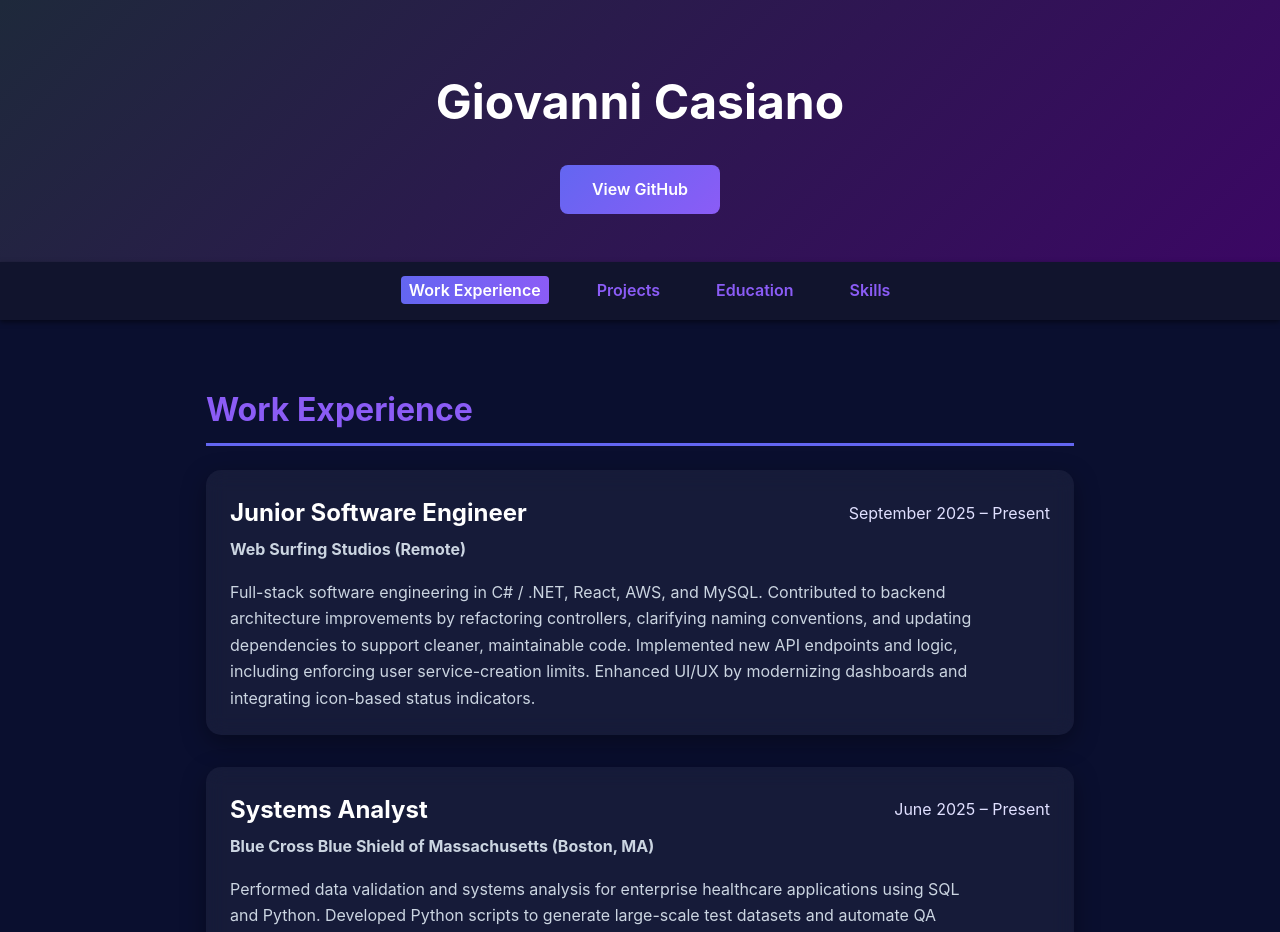
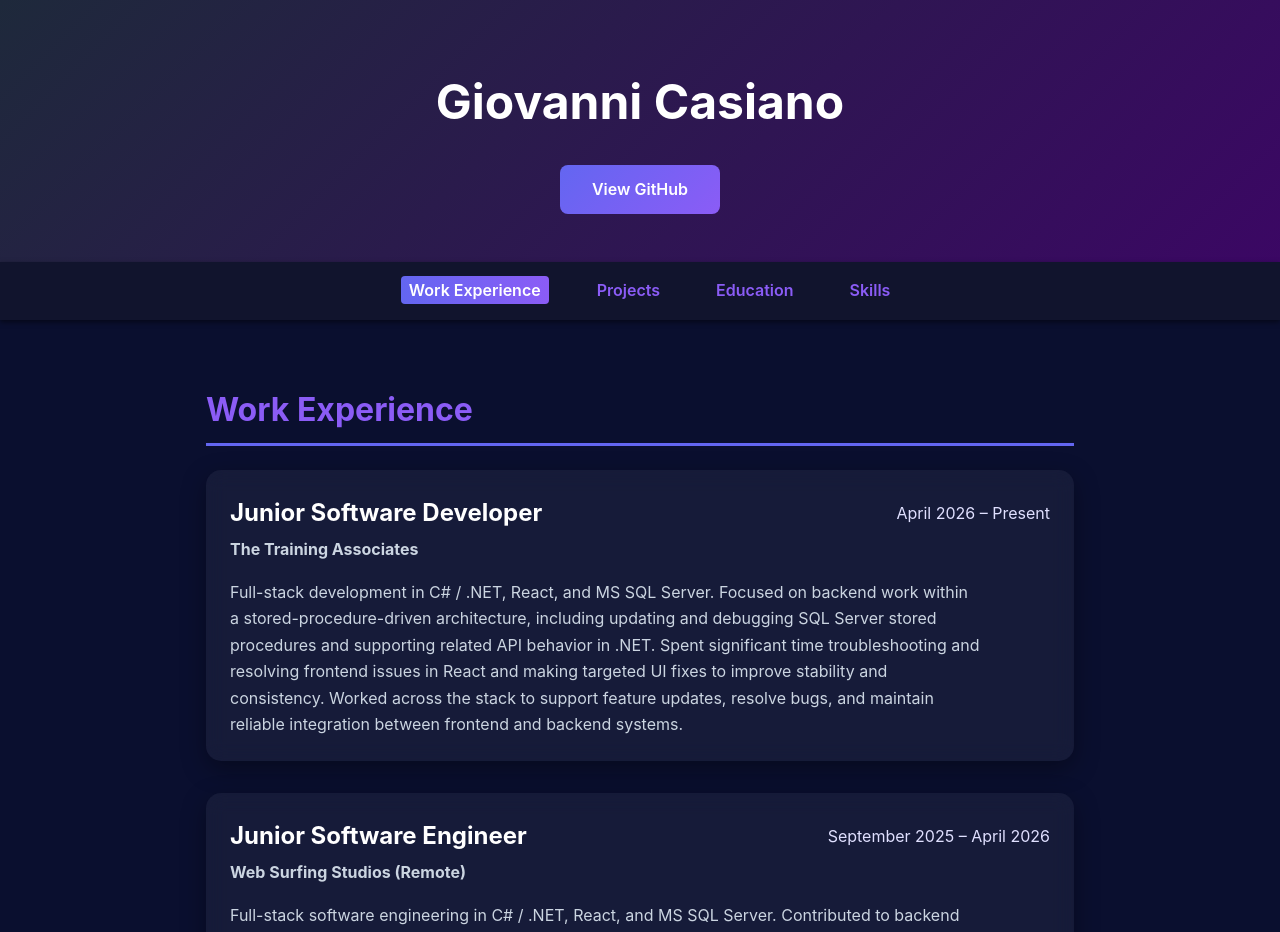
Before and after one commit to gcasiano21/portfolio, a React (Vite) app: page / in a window 1280 px wide. Shown: the top 932 px of the page. Built offline with nearby package versions, Linux system fonts and the light colour scheme.

Commit message:
Add TTA to work experience

```diff
--- a/src/App.jsx
+++ b/src/App.jsx
@@ -60,15 +60,21 @@ const projects = [
 
 const experiences = [
   {
+    role: "Junior Software Developer",
+    company: "The Training Associates",
+    years: "April 2026 – Present",
+    description: "Full-stack development in C# / .NET, React, and MS SQL Server. Focused on backend work within a stored-procedure-driven architecture, including updating and debugging SQL Server stored procedures and supporting related API behavior in .NET. Spent significant time troubleshooting and resolving frontend issues in React and making targeted UI fixes to improve stability and consistency. Worked across the stack to support feature updates, resolve bugs, and maintain reliable integration between frontend and backend systems."
+  },
+  {
     role: "Junior Software Engineer",
     company: "Web Surfing Studios (Remote)",
-    years: "September 2025 – Present",
-    description: "Full-stack software engineering in C# / .NET, React, AWS, and MySQL. Contributed to backend architecture improvements by refactoring controllers, clarifying naming conventions, and updating dependencies to support cleaner, maintainable code. Implemented new API endpoints and logic, including enforcing user service-creation limits. Enhanced UI/UX by modernizing dashboards and integrating icon-based status indicators."
+    years: "September 2025 – April 2026",
+    description: "Full-stack software engineering in C# / .NET, React, and MS SQL Server. Contributed to backend architecture improvements by refactoring controllers, clarifying naming conventions, and updating dependencies to support cleaner, maintainable code. Implemented new API endpoints and logic, including enforcing user service-creation limits. Enhanced UI/UX by modernizing dashboards and integrating icon-based status indicators."
   },
   {
     role: "Systems Analyst",
     company: "Blue Cross Blue Shield of Massachusetts (Boston, MA)",
-    years: "June 2025 – Present",
+    years: "June 2025 – April 2026",
     description:"Performed data validation and systems analysis for enterprise healthcare applications using SQL and Python. Developed Python scripts to generate large-scale test datasets and automate QA workflows, reducing manual testing effort and accelerating validation cycles. Investigated production issues through log analysis, SQL querying, and user-flow tracing to reproduce defects and support engineering fixes. Partnered closely with engineers to clarify requirements, edge cases, and business logic for new system enhancements."
   },
   {
```
